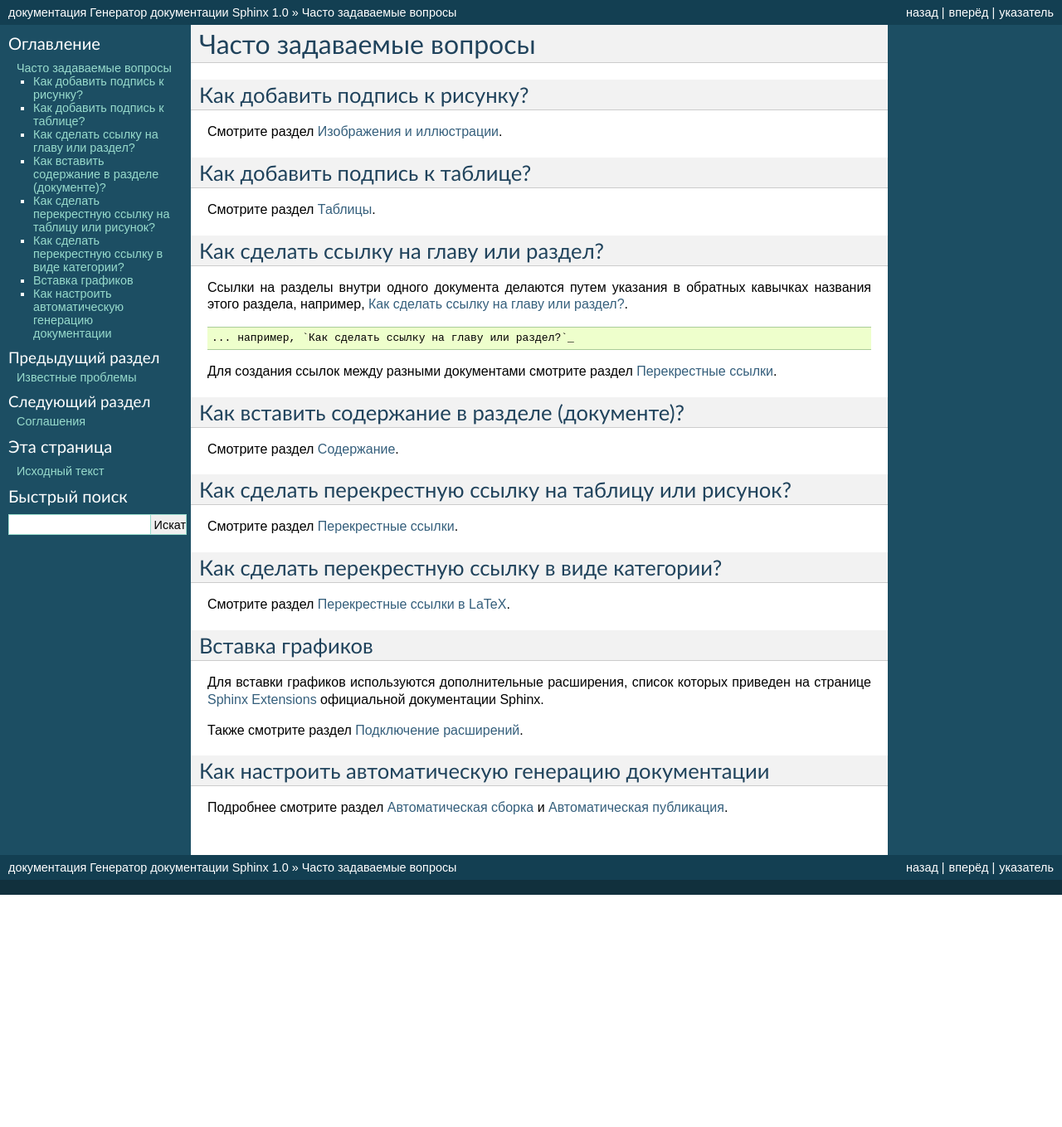
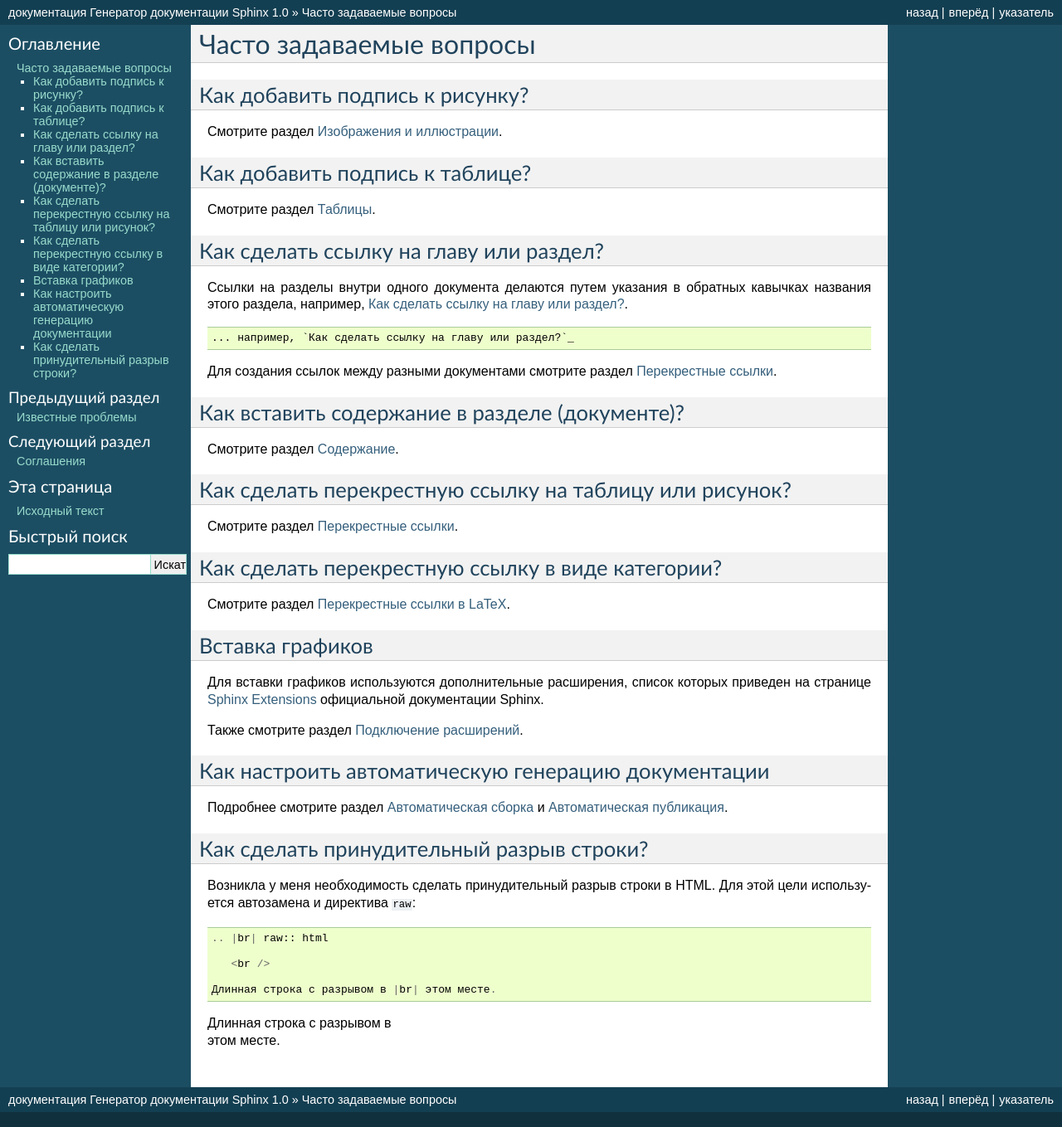
Before and after one commit to mazhartsev/sphinx-ru, a Sphinx documentation site: the page built from docs/faq.rst, in a window 1280 px wide. Shown: the whole page at 83% size. Built offline with Sphinx 7.4.7, drawn with Linux system fonts in a browser that asks for light colours; formulas are drawn with MathJax 3; before the commit the page ends 1079 px from its top, so only the background shows below that.

Commit message:
Update faq.rst
Добавлен пункт *Как сделать принудительный разрыв строки?*

```diff
--- a/docs/faq.rst
+++ b/docs/faq.rst
@@ -52,3 +52,22 @@
 ---------------------------------------------------
 
 Подробнее смотрите раздел :ref:`sphinx-autobuild-label` и :ref:`auto-pub-label`.
+
+Как сделать принудительный разрыв строки?
+------------------------------------------
+
+Возникла у меня необходимость сделать принудительный разрыв строки в HTML. Для этой цели используется автозамена и директива ``raw``:
+::
+
+    .. |br| raw:: html
+
+       <br />
+
+    Длинная строка с разрывом в |br| этом месте.
+
+
+.. |br| raw:: html
+
+       <br />
+
+Длинная строка с разрывом в |br| этом месте.
```
